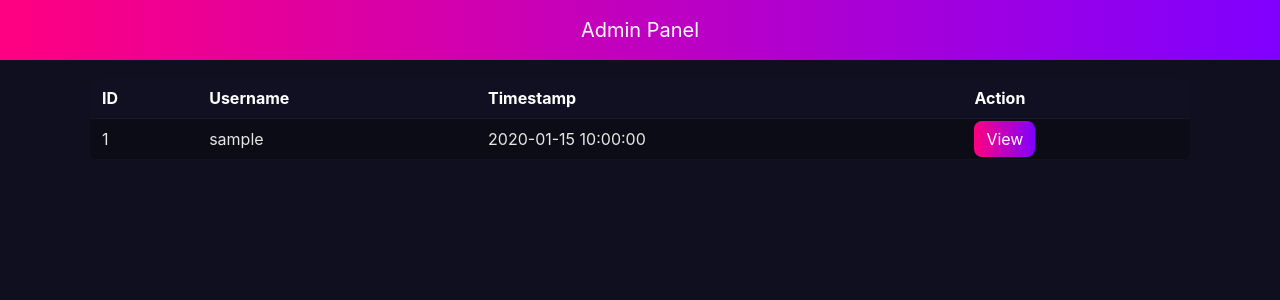
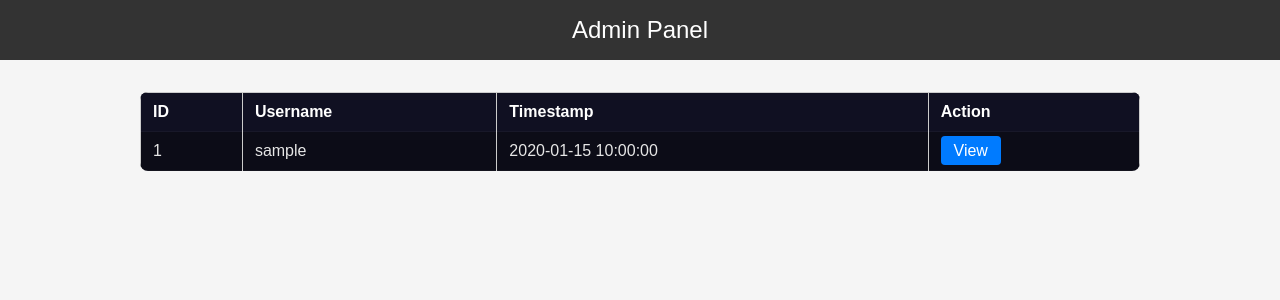
Before and after one commit to d82576668-ux/cookie_panel, a Flask app: template templates/admin.html in a window 1280 px wide. Shown: the top 300 px of the page. Run offline with Flask 3, Linux system fonts and the light colour scheme; the template is opened without the code that fills it: most values are stand-ins (such as "Sample title", 1, 10 or a date in 2020); some libraries are stand-ins or nearby versions.

Commit message:
Update admin.html

```diff
--- a/templates/admin.html
+++ b/templates/admin.html
@@ -4,10 +4,19 @@
   <meta charset="utf-8">
   <title>Admin Panel</title>
   <link rel="stylesheet" href="{{ url_for('static', filename='style.css') }}">
+  <style>
+    body { font-family: sans-serif; background: #f5f5f5; margin: 0; padding: 0; }
+    header { background: #333; color: #fff; padding: 1rem; text-align: center; font-size: 1.5rem; }
+    .container { padding: 2rem; max-width: 1000px; margin: auto; }
+    table { width: 100%; border-collapse: collapse; background: #fff; }
+    th, td { padding: 0.75rem; border: 1px solid #ccc; text-align: left; }
+    th { background: #eee; }
+    .btn { padding: 0.4rem 0.8rem; background: #007bff; color: #fff; text-decoration: none; border-radius: 4px; }
+    .btn:hover { background: #0056b3; }
+  </style>
 </head>
 <body>
 <header>Admin Panel</header>
-
 <div class="container">
   <table class="users-table">
     <thead>
```
